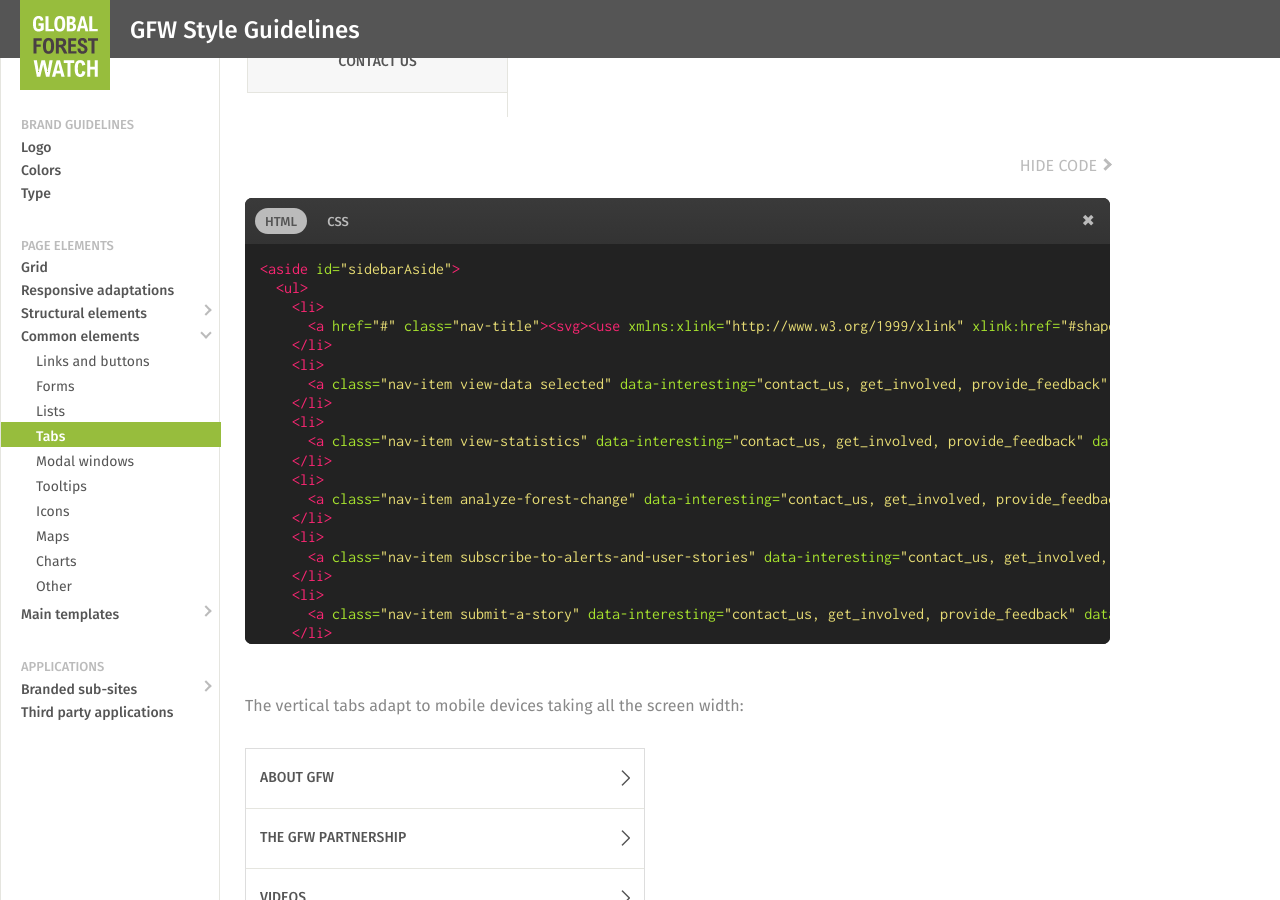
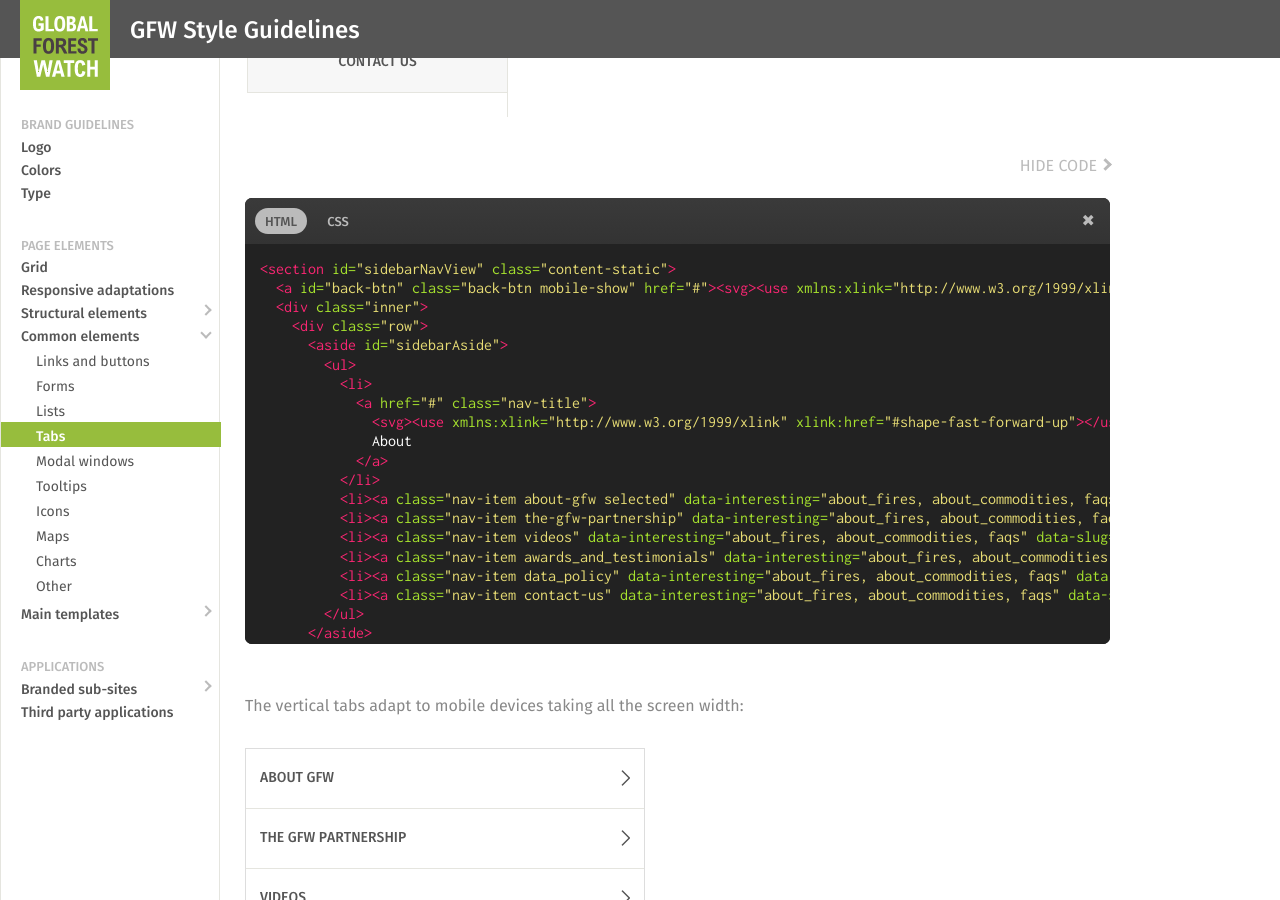
Before and after one commit to Vizzuality/gfw-style-guides, a Jekyll site: the page built from _posts/common-elements/0007-05-01-tabs.markdown, in a window 1280 px wide and 900 px high, scrolled down 572 px. Built offline with Jekyll 4.4.1, drawn with Linux system fonts in a browser that asks for light colours.

Commit message:
Updated tabs code snippet

```diff
--- a/_includes/snippets/common-elements/tabs/tabs-css.html
+++ b/_includes/snippets/common-elements/tabs/tabs-css.html
@@ -1,112 +1,10 @@
 {% highlight css %}
-aside {
-  width: 100%;
-}
 
-@media (min-width: 850px) {
-  aside {
-    width: 260px;
-    position: absolute;
-    top: 0;
-    z-index: 3;
-  }
-  aside.fixed {
-    top: 0;
-    position: fixed;
-  }
-  aside.bottom {
-    top: auto;
-    bottom: 0;
-  }
-}
+/* reset.css */
+@import 'https://cdn.rawgit.com/Vizzuality/gfw-style-guides/master/external-css/reset.css';
+/* fonts */
+@import 'http://fonts.googleapis.com/css?family=Fira+Sans:400,500,300';
+/* static */
+@import 'https://cdn.rawgit.com/Vizzuality/gfw-style-guides/master/external-css/static.css';
 
-aside ul {
-  border-bottom: 1px solid #E5E5DF;
-}
-
-aside ul li {
-  text-transform: uppercase;
-  position: relative;
-  font-weight: 500;
-  font-size: 14px;
-  background: #FFF;
-}
-
-@media (min-width: 850px) {
-  aside ul li {
-    text-align: center;
-    background: #F7F7F7;
-  }
-}
-
-aside ul li.no-transform {
-  text-transform: none;
-}
-
-aside ul li:hover {
-  background: #FFF;
-}
-
-aside ul li .ico {
-  display: block;
-  position: absolute;
-  top: 50%;
-  transform: translate(0, -50%);
-  right: 15px;
-  width: 10px;
-  height: 100%;
-  stroke: #555;
-}
-
-@media (min-width: 850px) {
-  aside ul li .ico {
-    display: none;
-  }
-}
-
-aside ul li a {
-  color: #555;
-  text-decoration: none;
-  line-height: 1.25;
-  display: block;
-  z-index: 2;
-  padding: 21px 30px 21px 15px;
-  position: relative;
-  border-top: 1px solid #E5E5DF;
-}
-
-@media (min-width: 850px) {
-  aside ul li a {
-    padding: 0;
-    border-left: 1px solid #E5E5DF;
-    padding: 21px 10px;
-  }
-}
-
-aside ul li a.selected {
-  background: #FFF;
-  box-shadow: 2px 0 0 0px #FFF;
-}
-
-aside ul li a.selected:after {
-  content: "";
-  position: absolute;
-  display: block;
-  bottom: 0%;
-  left: 0px;
-  width: 100%;
-  height: 4px;
-  background: rgba(151, 189, 61, 0.5);
-}
-
-aside ul li a.nav-title {
-  background: #FFF;
-  border-top: none;
-  border-left: none;
-}
-
-aside ul li a.nav-title svg {
-  width: 11px;
-  height: 12px;
-}
 {% endhighlight %}
--- a/_includes/snippets/common-elements/tabs/tabs-html.html
+++ b/_includes/snippets/common-elements/tabs/tabs-html.html
@@ -1,30 +1,25 @@
 {% highlight html %}
+<section id="sidebarNavView" class="content-static">
+  <a id="back-btn" class="back-btn mobile-show" href="#"><svg><use xmlns:xlink="http://www.w3.org/1999/xlink" xlink:href="#shape-fast-forward-left"></use></svg><abbr>About</abbr></a>
+  <div class="inner">
+    <div class="row">
       <aside id="sidebarAside">
         <ul>
           <li>
-      <a href="#" class="nav-title"><svg><use xmlns:xlink="http://www.w3.org/1999/xlink" xlink:href="#shape-fast-forward-up"></use></svg>How to</a>
+            <a href="#" class="nav-title">
+              <svg><use xmlns:xlink="http://www.w3.org/1999/xlink" xlink:href="#shape-fast-forward-up"></use></svg>
+              About
+            </a>
           </li>
-    <li>
-      <a class="nav-item view-data selected" data-interesting="contact_us, get_involved, provide_feedback" data-slug="view-data" href="/howto/view-data">Visualize data</a><svg class="ico"><use xmlns:xlink="http://www.w3.org/1999/xlink" xlink:href="#shape-arrow-right"></use></svg>
-    </li>
-    <li>
-      <a class="nav-item view-statistics" data-interesting="contact_us, get_involved, provide_feedback" data-slug="view-statistics" href="/howto/view-statistics">View statistics</a><svg class="ico"><use xmlns:xlink="http://www.w3.org/1999/xlink" xlink:href="#shape-arrow-right"></use></svg>
-    </li>
-    <li>
-      <a class="nav-item analyze-forest-change" data-interesting="contact_us, get_involved, provide_feedback" data-slug="analyze-forest-change" href="/howto/analyze-forest-change">Analyze forest change</a><svg class="ico"><use xmlns:xlink="http://www.w3.org/1999/xlink" xlink:href="#shape-arrow-right"></use></svg>
-    </li>
-    <li>
-      <a class="nav-item subscribe-to-alerts-and-user-stories" data-interesting="contact_us, get_involved, provide_feedback" data-slug="subscribe-to-alerts-and-user-stories" href="/howto/subscribe-to-alerts-and-user-stories">Subscribe to alerts and user stories</a><svg class="ico"><use xmlns:xlink="http://www.w3.org/1999/xlink" xlink:href="#shape-arrow-right"></use></svg>
-    </li>
-    <li>
-      <a class="nav-item submit-a-story" data-interesting="contact_us, get_involved, provide_feedback" data-slug="submit-a-story" href="/howto/submit-a-story">Submit a story</a><svg class="ico"><use xmlns:xlink="http://www.w3.org/1999/xlink" xlink:href="#shape-arrow-right"></use></svg>
-    </li>
-    <li class="no-transform">
-      <a class="nav-item odp" data-interesting="contact_us, get_involved, provide_feedback" data-slug="odp" href="/howto/odp">OPEN DATA PORTAL</a><svg class="ico"><use xmlns:xlink="http://www.w3.org/1999/xlink" xlink:href="#shape-arrow-right"></use></svg>
-    </li>
-    <li class="no-transform">
-      <a class="nav-item faqs" data-interesting="contact_us, get_involved, provide_feedback" data-slug="faqs" href="/howto/faqs">FAQs</a><svg class="ico"><use xmlns:xlink="http://www.w3.org/1999/xlink" xlink:href="#shape-arrow-right"></use></svg>
-    </li>
+          <li><a class="nav-item about-gfw selected" data-interesting="about_fires, about_commodities, faqs" data-slug="about-gfw" href="/about/about-gfw">About GFW</a><svg class="ico"><use xmlns:xlink="http://www.w3.org/1999/xlink" xlink:href="#shape-arrow-right"></use></svg></li>
+          <li><a class="nav-item the-gfw-partnership" data-interesting="about_fires, about_commodities, faqs" data-slug="the-gfw-partnership" href="/about/the-gfw-partnership">The GFW partnership</a><svg class="ico"><use xmlns:xlink="http://www.w3.org/1999/xlink" xlink:href="#shape-arrow-right"></use></svg></li>
+          <li><a class="nav-item videos" data-interesting="about_fires, about_commodities, faqs" data-slug="videos" href="/about/videos">Videos</a><svg class="ico"><use xmlns:xlink="http://www.w3.org/1999/xlink" xlink:href="#shape-arrow-right"></use></svg></li>
+          <li><a class="nav-item awards_and_testimonials" data-interesting="about_fires, about_commodities, faqs" data-slug="awards_and_testimonials" href="/about/awards_and_testimonials">Awards &amp; Testimonials</a><svg class="ico"><use xmlns:xlink="http://www.w3.org/1999/xlink" xlink:href="#shape-arrow-right"></use></svg></li>
+          <li><a class="nav-item data_policy" data-interesting="about_fires, about_commodities, faqs" data-slug="data_policy" href="/about/data-policy">Data Policy</a><svg class="ico"><use xmlns:xlink="http://www.w3.org/1999/xlink" xlink:href="#shape-arrow-right"></use></svg></li>
+          <li><a class="nav-item contact-us" data-interesting="about_fires, about_commodities, faqs" data-slug="contact-us" href="/about/contact-us">Contact us</a><svg class="ico"><use xmlns:xlink="http://www.w3.org/1999/xlink" xlink:href="#shape-arrow-right"></use></svg></li>
         </ul>
       </aside>
+    </div>
+  </div>
+</section>
 {% endhighlight %}
```
Lines whose indentation alone changed are shown as unchanged.
